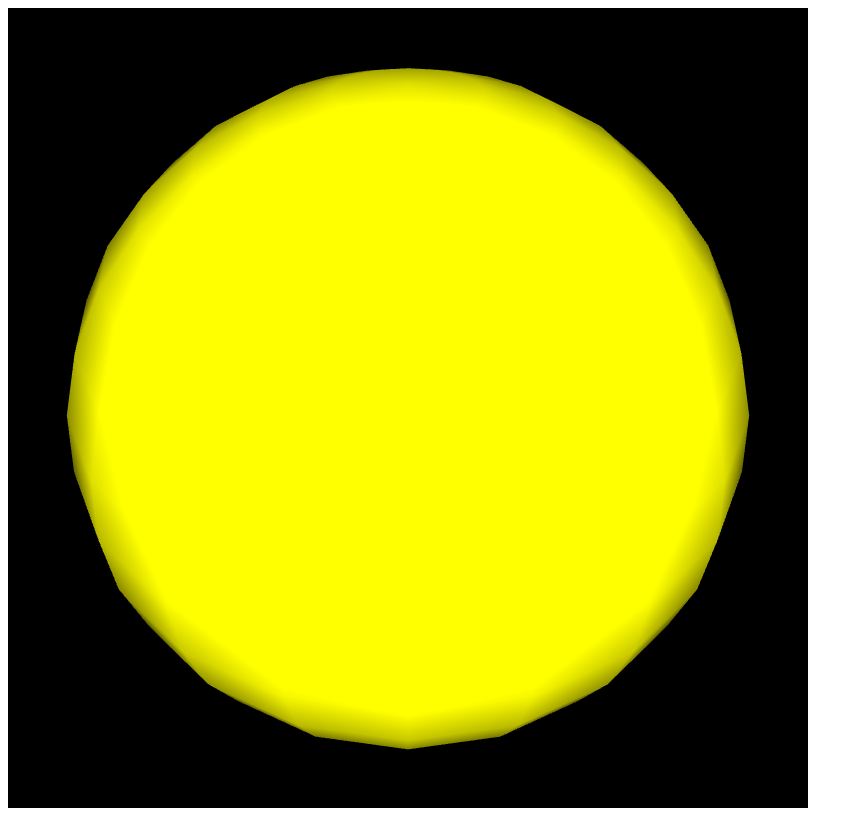
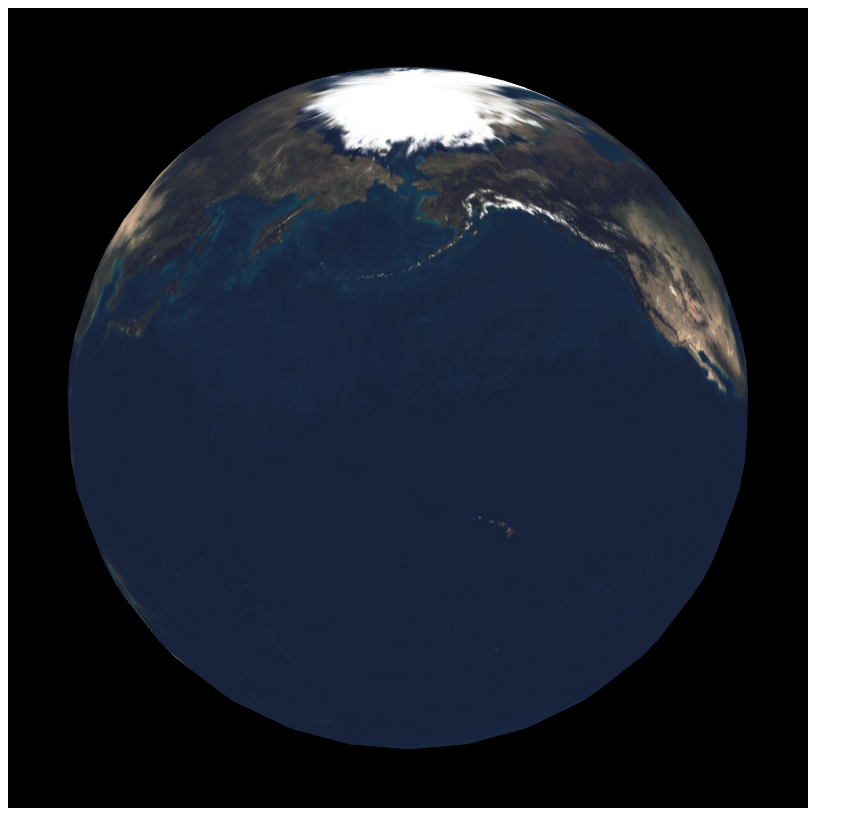
Before and after one commit to lokialone/solar, a website built with webpack: page index.html in a window 1280 px wide. Shown: the whole page, without its empty margins (0-863 px from the left). Built offline with nearby package versions, Linux system fonts and the light colour scheme; animation ran at ten frames a second.

Commit message:
have a earth

```diff
--- a/component/earth.js
+++ b/component/earth.js
@@ -1,54 +1,56 @@
-let THREE = require('three');
+let THREE = require('three')
 
 class Earth {
   // THREE.SphereGeometry
   constructor(container){
+      this.container = container
       this.offsetWidth = container.offsetWidth
       this.offsetHeight = container.offsetHeight
+
   }
 
   init() {
     this.renderer = new THREE.WebGLRenderer( {antialias: true})
     this.renderer.setSize(this.offsetWidth, this.offsetHeight)
+    this.container.appendChild(this.renderer.domElement)
     this.scene =  new THREE.Scene()
+    this.animating = true
     this.camera =  new THREE.PerspectiveCamera( 45,
                                             this.offsetWidth / this.offsetHeight, 1, 4000)
     this.camera.position.set(0, 0, 3)
-    let light = new THREE.DirectionalLight( 0xffffff, 1.5)
+    let light = new THREE.DirectionalLight( 0xFFFFFF, 1.5)
     light.position.set(0, 0, 1)
     this.scene.add(light)
 
-    let mapUrl = "https://avatars1.githubusercontent.com/u/5095713"
-    let map =  new THREE.ImageUtils.loadTexture(mapUrl)
-
-    let material =  new THREE.MeshLambertMaterial({ color: 0xffff00 })
-    let geometry = new THREE.SphereGeometry(1, 20, 16)
-    //
-    // this.sphere = new THREE.Mesh(geometry, material)
-    // this.sphere.rotation.x = Math.PI / 5
-    // this.sphere.rotation.y = Math.PI / 5
-    // let geometry = new THREE.CubeGeometry(1, 1, 1)
-    let cube = new THREE.Mesh(geometry, material)
-    cube.rotation.x = Math.PI / 5
-    cube.rotation.y = Math.PI / 5
-    this.scene.add(cube)
+    let earthImage = '../assets/images/earth_surface_2048.jpg'
+    let textureLoader = new THREE.TextureLoader()
+    this.material = ''
+    textureLoader.load(earthImage, (texture) => {
+        this.material = new THREE.MeshBasicMaterial({ map: texture})
+        let geometry = new THREE.SphereGeometry(1, 32, 32)
+        this.sphere = new THREE.Mesh(geometry, this.material)
+        this.sphere.rotation.x = Math.PI / 5
+        this.sphere.rotation.y = Math.PI / 5
+        this.scene.add(this.sphere)
+        this.run()
+    })
 
   }
 
   run() {
-    this.renderer.render( this.scene, this.camera)
+    this.renderer.render(this.scene, this.camera)
     if (this.animating) {
-      this.sphere.rotation.y -= 0.01
+      this.sphere.rotation.y += 0.01
     }
-    requestAnimationFrame(this.run)
+    requestAnimationFrame(() => {
+      this.run()
+    })
   }
 
-  getRenderer() {
-    this.init()
-    this.renderer.render( this.scene, this.camera)
-    return this.renderer
+  render() {
+    this.renderer.render(this.scene, this.camera)
+
   }
-
 
 }
 
--- a/index.html
+++ b/index.html
@@ -10,5 +10,4 @@
   <div id="container" style="width: 800px; height: 800px;">
   </div>
 </body>
-<script src="./libs/requestAnimationFrame.js"></script>
 </html>
--- a/index.js
+++ b/index.js
@@ -1,10 +1,9 @@
 // import './demo.js'
 import Earth from './component/earth.js'
+import './libs/requestAnimationFrame'
 let THREE = require('three')
-
 
 let container = document.getElementById('container')
 let earth = new Earth(container)
-let earth_renderer = earth.getRenderer()
-console.log(earth_renderer);
-container.appendChild(earth_renderer.domElement)
+
+earth.init()
--- a/webpack.config.js
+++ b/webpack.config.js
@@ -18,7 +18,7 @@ var config = {
       exclude: [/node_modules/, /libs/],
       loader: 'babel',
       query: {
-        presets: ['es2015']
+        presets: ['es2015', 'stage-2']
         }
       },
       {
```
Also changed, not shown: package.json (+6 -1 lines), .babelrc (added), assets/images/earth_specular_2048.jpg (added), assets/images/earth_surface_2048.jpg (added).
